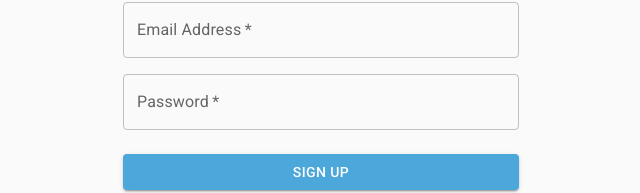
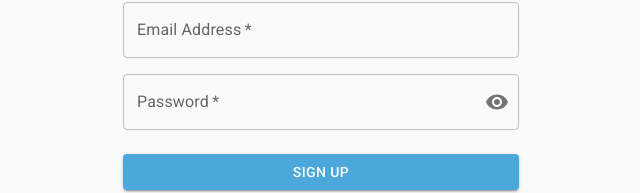
Before and after one commit to AnishPahilajani/Retyrn, a React (Create React App) app in the folder frontend/: page /signup in a window 1280 px wide. Shown: the part 296-489 px from the top of the page, without its empty margins (319-959 px from the left). Built offline with nearby package versions, Linux system fonts and the light colour scheme.

Commit message:
added a password visibility button

```diff
--- a/frontend/src/pages/SignUp/SignUp.js
+++ b/frontend/src/pages/SignUp/SignUp.js
@@ -7,10 +7,18 @@
 import Box from "@mui/material/Box";
 import Typography from "@mui/material/Typography";
 import Container from "@mui/material/Container";
-import { createTheme, ThemeProvider } from "@mui/material/styles";
+import { ThemeProvider } from "@mui/material/styles";
 import { UseForm } from "../../components/UseForm";
 import ThemeLight from '../../components/Theme/ThemeLight'
 import { createMuiTheme } from '@mui/material';
+import IconButton from '@mui/material/IconButton';
+
+import OutlinedInput from '@mui/material/OutlinedInput';
+import InputLabel from '@mui/material/InputLabel';
+import InputAdornment from '@mui/material/InputAdornment';
+import Visibility from '@mui/icons-material/Visibility';
+import VisibilityOff from '@mui/icons-material/VisibilityOff';
+import FormControl from '@mui/material/FormControl';
 
 const initialValues = {
   firstName: "",
@@ -23,6 +31,13 @@
 export default function SignUp() {
   document.title = "Sign up";
   let themeLight = createMuiTheme(ThemeLight);
+
+  const [showPassword, setShowPassword] = React.useState(false);
+  const handleClickShowPassword = () => setShowPassword((show) => !show);
+  const handleMouseDownPassword = (event) => {
+    event.preventDefault();
+  };
+
   const { values, setValues, handleInputChange } = UseForm(initialValues);
   const handleSubmit = async (event) => {
     event.preventDefault();
@@ -39,6 +54,7 @@
       console.log(err);
     }
   };
+
   return (
     <ThemeProvider theme={themeLight}>
       <Container component="main" maxWidth="xs">
@@ -98,10 +114,22 @@
                   fullWidth
                   name="password"
                   label="Password"
-                  type="password"
+                  type={showPassword ? 'text' : 'password'}
                   id="password"
                   pattern="(?=.*[A-Za-z0-9])(?=.*[@#$%^&+=]).{8,})"
                   autoComplete="new-password"
+                  InputProps={{
+                    endAdornment: <InputAdornment position="end">
+                    <IconButton
+                      aria-label="toggle password visibility"
+                      onClick={handleClickShowPassword}
+                      onMouseDown={handleMouseDownPassword}
+                      edge="end"
+                    >
+                {showPassword ? <VisibilityOff /> : <Visibility />}
+              </IconButton>
+              </InputAdornment>
+                  }}
                 />
               </Grid>
             </Grid>
```
